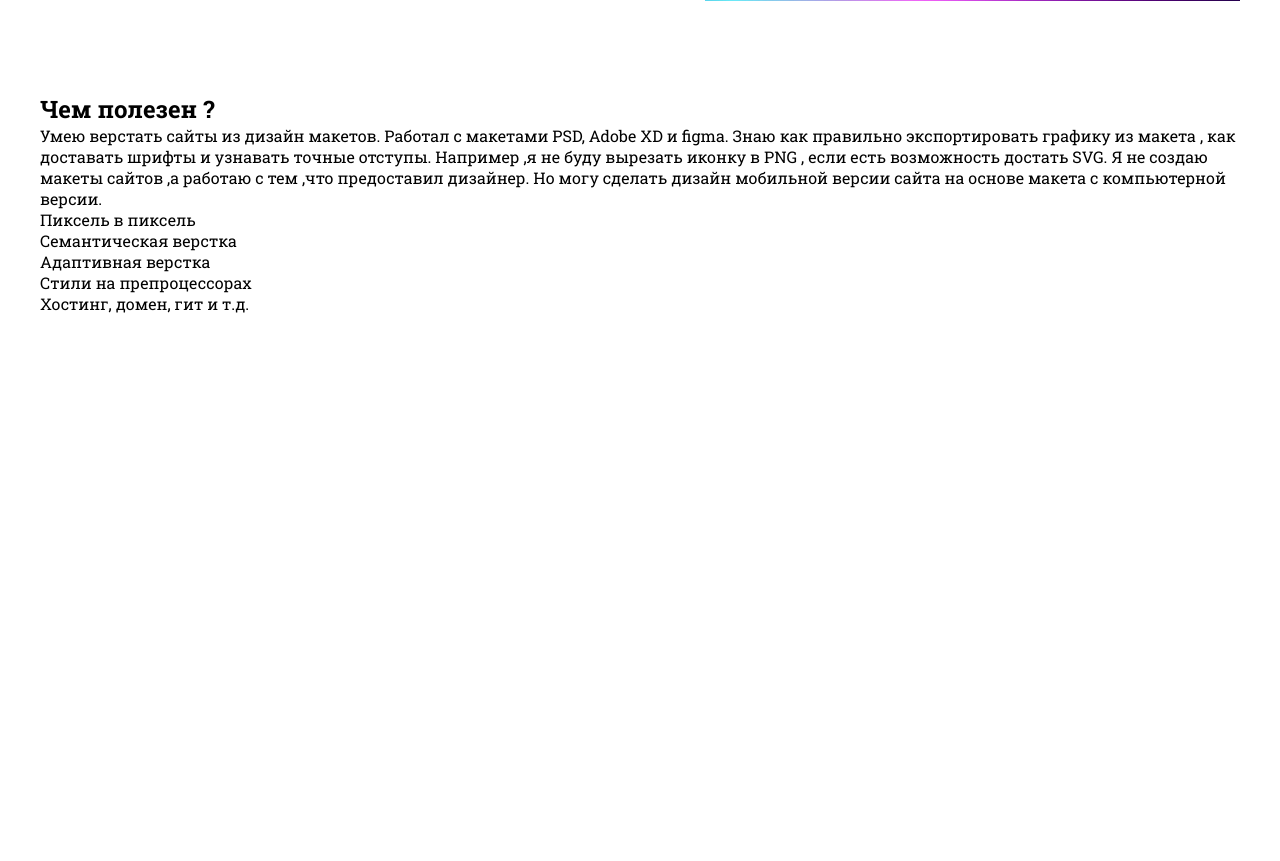
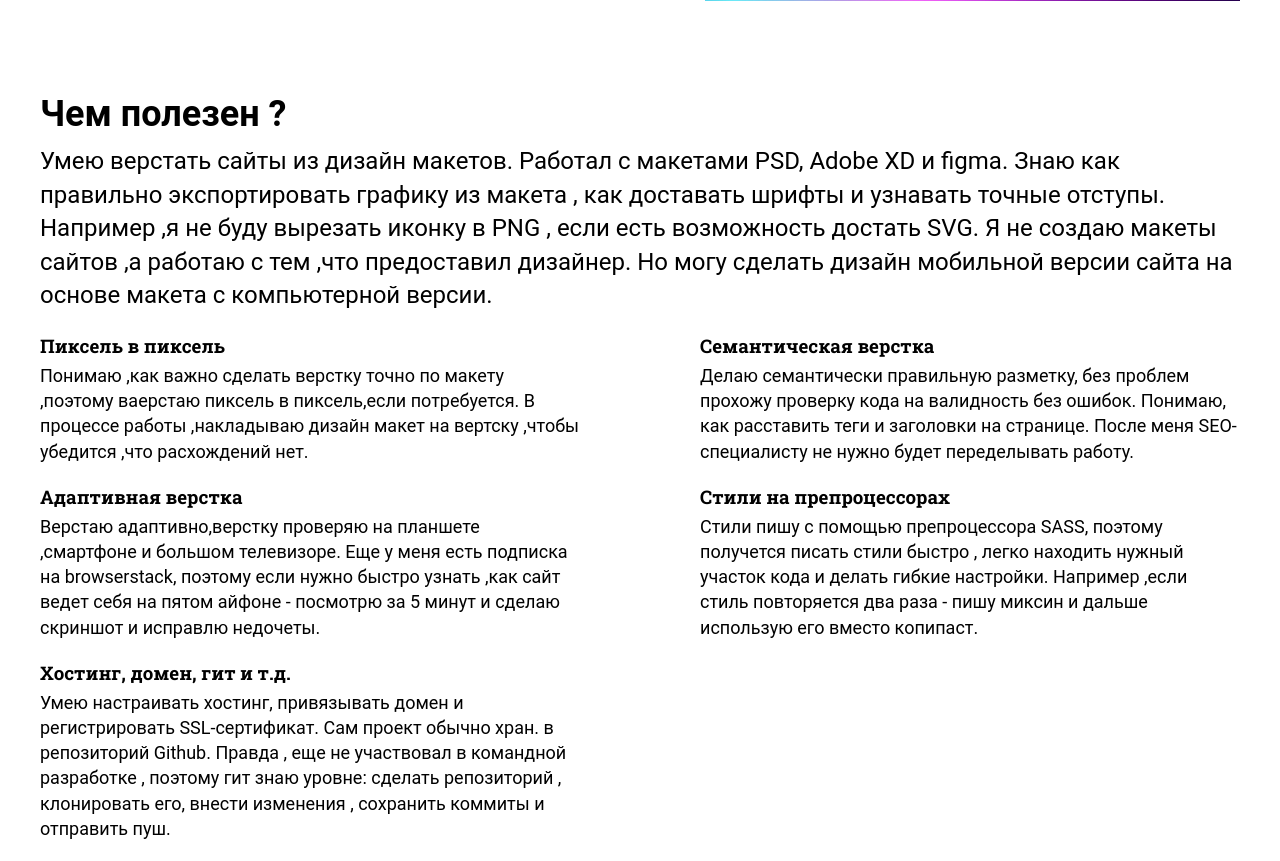
Before and after one commit to dmazikin/dmitry-mazikin, a PHP site: page / in a window 1280 px wide. Shown: the part 483-1344 px from the top of the page. Before the commit the page ends 796 px from the top, so only its background shows below. Run offline with PHP 8.4, Linux system fonts and the light colour scheme; some libraries are stand-ins or nearby versions.

Commit message:
Стилизовал блок useful

```diff
--- a/css/style.css
+++ b/css/style.css
@@ -1 +1 @@
-*{box-sizing:border-box;padding:0;margin:0;font-family:'Roboto Slab', serif}.container{max-width:1200px;margin:0 auto}a{text-decoration:none;color:black}ul{list-style:none}.header{display:flex;justify-content:space-between;padding-top:40px}.social-media{display:flex;justify-content:space-between;width:95px}.nav-list{display:flex;width:500px;justify-content:space-between}.about{padding-top:40px;display:flex;justify-content:space-between}.about-left{width:500px}.about-left__title{font-weight:bold;font-size:48px;line-height:56px}.about-left__text{width:475px;font-size:24px;margin-top:47px;line-height:140%}.about-right{width:535px}.about-right__img{width:100%;height:100%}.useful{padding-top:92px}
+*{box-sizing:border-box;padding:0;margin:0;font-family:'Roboto Slab', serif}.container{max-width:1200px;margin:0 auto}a{text-decoration:none;color:black}ul{list-style:none}.header{display:flex;justify-content:space-between;padding-top:40px}.social-media{display:flex;justify-content:space-between;width:95px}.nav-list{display:flex;width:500px;justify-content:space-between}.about{padding-top:40px;display:flex;justify-content:space-between}.about-left{width:500px}.about-left__title{font-weight:bold;font-size:48px;line-height:56px}.about-left__text{width:475px;font-size:24px;margin-top:47px;line-height:140%}.about-right{width:535px}.about-right__img{width:100%;height:100%}.useful{padding-top:92px}.useful-wrapper{display:flex;flex-wrap:wrap}.useful-description{flex-basis:100%;margin-bottom:20px;font-family:Roboto;font-style:normal;font-weight:normal;font-size:24px;line-height:140%}.useful-title{font-family:Roboto;font-style:normal;font-weight:bold;font-size:36px;line-height:42px;margin-bottom:10px}.useful-list{display:flex;flex-wrap:wrap;justify-content:space-between}.useful-list__item{width:45%;margin-bottom:20px}.useful-list__item-title{margin-bottom:5px}.useful-list__item-text{font-family:Roboto,sans-serif;font-style:normal;font-weight:normal;font-size:18px;line-height:140%}
--- a/index.html
+++ b/index.html
@@ -60,11 +60,26 @@
           </p>
 
           <ul class="useful-list">
-            <li class="useful-list__item">Пиксель в пиксель</li>
-            <li class="useful-list__item">Семантическая верстка </li>
-            <li class="useful-list__item">Адаптивная верстка</li>
-            <li class="useful-list__item">Стили на препроцессорах</li>
-            <li class="useful-list__item">Хостинг, домен, гит и т.д.</li>
+            <li class="useful-list__item">
+              <h3 class="useful-list__item-title">Пиксель в пиксель</h3>
+              <p class="useful-list__item-text">Понимаю ,как  важно сделать верстку точно по макету ,поэтому ваерстаю пиксель в пиксель,если потребуется. В процессе работы ,накладываю дизайн макет на вертску ,чтобы убедится ,что расхождений нет.</p>
+            </li>
+            <li class="useful-list__item">
+              <h3 class="useful-list__item-title">Семантическая верстка </h3>
+              <p class="useful-list__item-text">Делаю семантически правильную разметку, без проблем прохожу проверку кода на валидность без ошибок. Понимаю, как расставить теги и заголовки на странице.  После меня SEO-специалисту не нужно будет переделывать работу. </p>
+            </li>
+            <li class="useful-list__item">
+              <h3 class="useful-list__item-title">Адаптивная верстка</h3>
+               <p class="useful-list__item-text">Верстаю адаптивно,верстку проверяю на планшете ,смартфоне и большом телевизоре. Еще у меня есть подписка на browserstack, поэтому если нужно быстро узнать ,как сайт ведет себя на пятом айфоне - посмотрю за 5 минут и сделаю скриншот и исправлю недочеты.</p>
+            </li>
+            <li class="useful-list__item">
+              <h3 class="useful-list__item-title">Стили на препроцессорах</h3>
+               <p class="useful-list__item-text">Стили пишу с помощью препроцессора SASS, поэтому получется писать стили быстро , легко находить нужный участок кода и делать гибкие настройки. Например ,если стиль повторяется два раза - пишу миксин и дальше использую его вместо копипаст.</p>
+            </li>
+            <li class="useful-list__item">
+              <h3 class="useful-list__item-title">Хостинг, домен, гит и т.д.</h3>
+               <p class="useful-list__item-text">Умею  настраивать хостинг, привязывать домен и регистрировать SSL-сертификат. Сам проект обычно хран. в репозиторий Github. Правда , еще не участвовал в командной разработке , поэтому гит знаю уровне: сделать репозиторий , клонировать его, внести изменения , сохранить коммиты и отправить пуш.</p>
+            </li>
           </ul>
         </div>
       </section>
--- a/sass/blocks/_useful.sass
+++ b/sass/blocks/_useful.sass
@@ -1,2 +1,35 @@
 .useful
   padding-top: 92px
+  &-wrapper
+    display: flex
+    flex-wrap: wrap
+  &-description
+    flex-basis: 100%
+    margin-bottom: 20px
+    font-family: Roboto
+    font-style: normal
+    font-weight: normal
+    font-size: 24px
+    line-height: 140%
+  &-title
+    font-family: Roboto
+    font-style: normal
+    font-weight: bold
+    font-size: 36px
+    line-height: 42px
+    margin-bottom: 10px
+  &-list
+    display: flex
+    flex-wrap: wrap
+    justify-content: space-between
+    &__item
+      width: 45%
+      margin-bottom: 20px
+      &-title
+        margin-bottom: 5px
+      &-text
+        font-family: Roboto,sans-serif
+        font-style: normal
+        font-weight: normal
+        font-size: 18px
+        line-height: 140%
```
